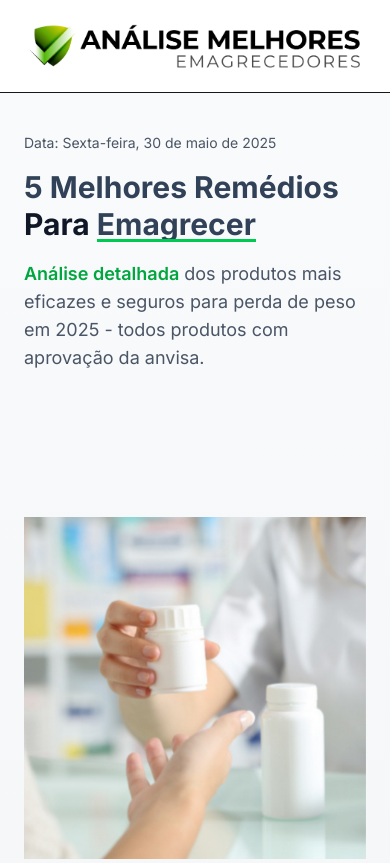
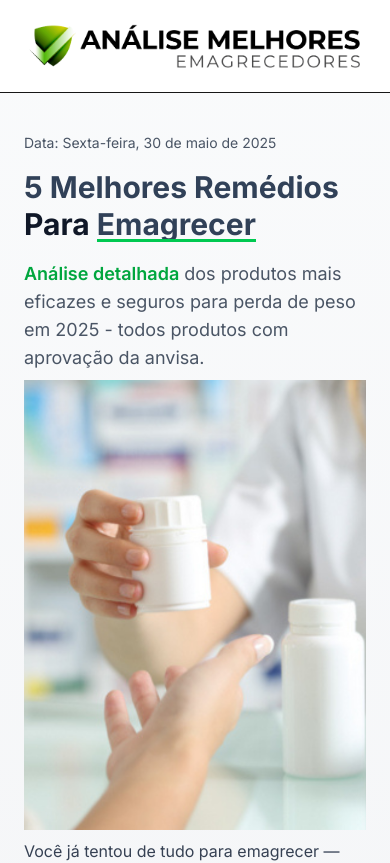
Before and after one commit to julianoleite90/emagrecedores, a Next.js app: page / in a window 390 px wide. Shown: the top 863 px of the page. Built offline with nearby package versions, Linux system fonts and the light colour scheme.

Commit message:
Update image name to onovocomparativo.png and adjust mobile spacing

```diff
--- a/src/components/HeroSection.tsx
+++ b/src/components/HeroSection.tsx
@@ -41,12 +41,12 @@ const HeroSection = () => {
             </div>
 
             {/* Imagem em mobile */}
-            <div className="block lg:hidden relative h-[600px] w-full">
+            <div className="block lg:hidden relative h-[450px] w-full -mt-2 mb-2">
               <Image
-                src="/novocomparativo.png"
+                src="/onovocomparativo.png"
                 alt="Remédios para emagrecer"
                 fill
-                className="object-contain object-center"
+                className="object-cover object-top"
                 priority
               />
             </div>
@@ -76,7 +76,7 @@ const HeroSection = () => {
           {/* Imagem do lado direito (apenas desktop) */}
           <div className="hidden lg:block relative h-[400px] rounded-2xl overflow-hidden shadow-2xl">
             <Image
-              src="/novocomparativo.png"
+              src="/onovocomparativo.png"
               alt="Remédios para emagrecer"
               fill
               className="object-cover"
```
Also changed, not shown: public/onovocomparativo.png (added).
